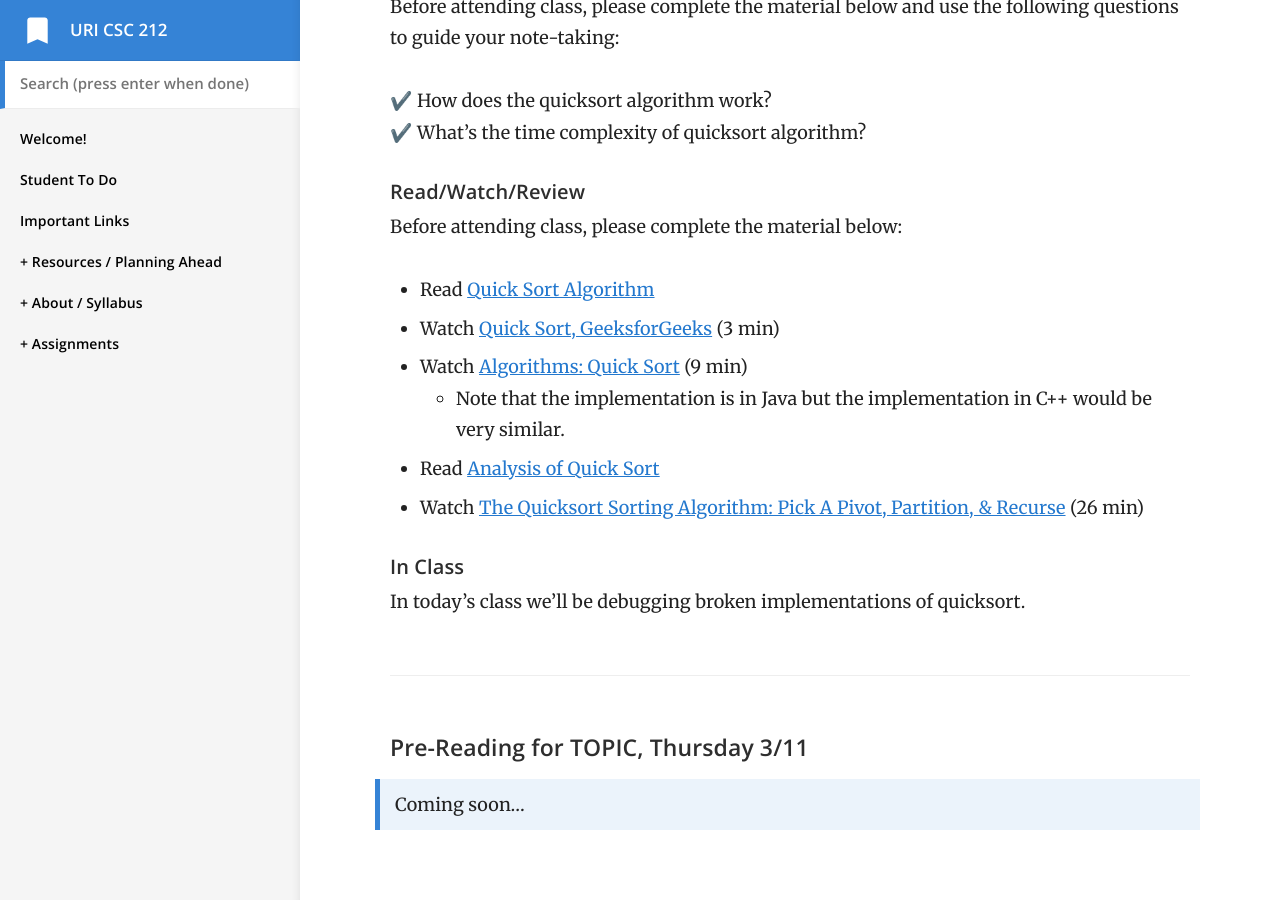
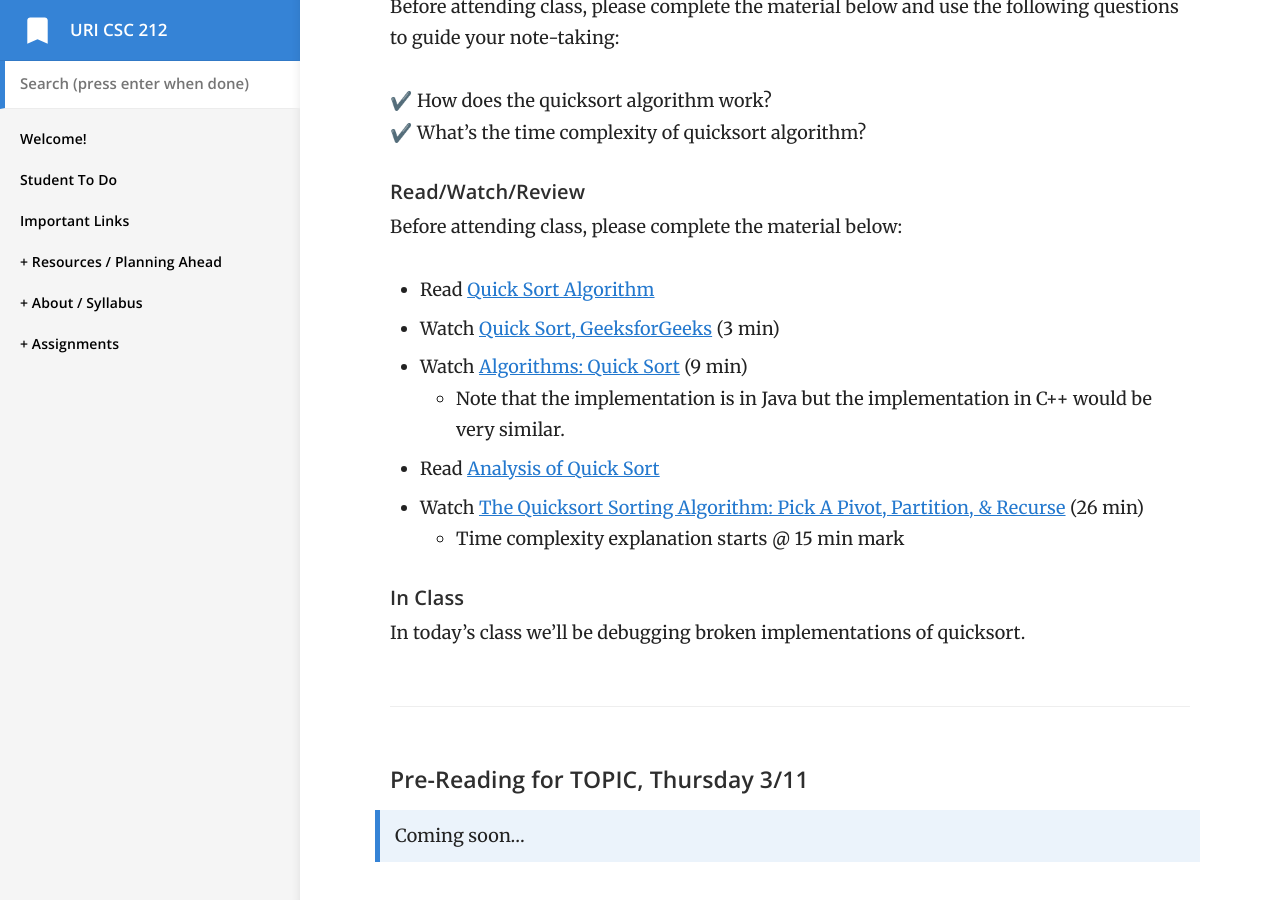
Before and after one commit to vcc-csc212/sp21-archive, a Jekyll site: the page built from _docs/weekly/wk7.md, in a window 1280 px wide and 900 px high, scrolled down 562 px. Built offline with Jekyll 4.4.1, drawn with Linux system fonts in a browser that asks for light colours.

Commit message:
wk 7 tues

```diff
--- a/_docs/weekly/wk7.md
+++ b/_docs/weekly/wk7.md
@@ -27,6 +27,7 @@ Before attending class, please complete the material below:
 	- Note that the implementation is in Java but the implementation in C++ would be very similar.
 - Read [Analysis of Quick Sort](https://www.educative.io/courses/visual-introduction-to-algorithms/mkM8E)
 - Watch [The Quicksort Sorting Algorithm: Pick A Pivot, Partition, & Recurse](https://www.youtube.com/watch?v=uXBnyYuwPe8) (26 min)
+	- Time complexity explanation starts @ 15 min mark
 
 ##### In Class
 In today's class we'll be debugging broken implementations of quicksort.
```
